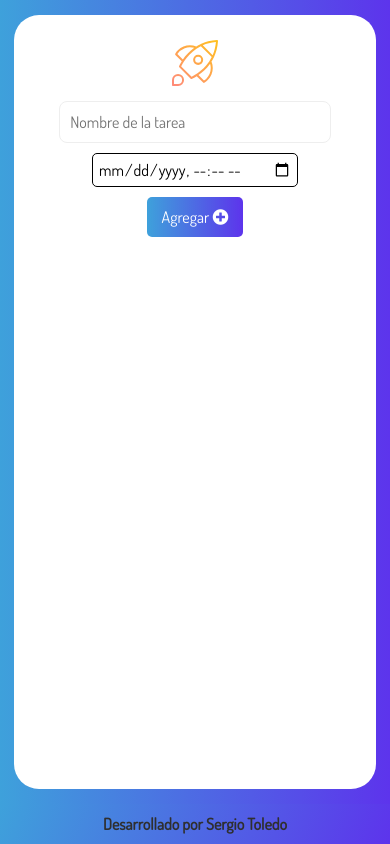
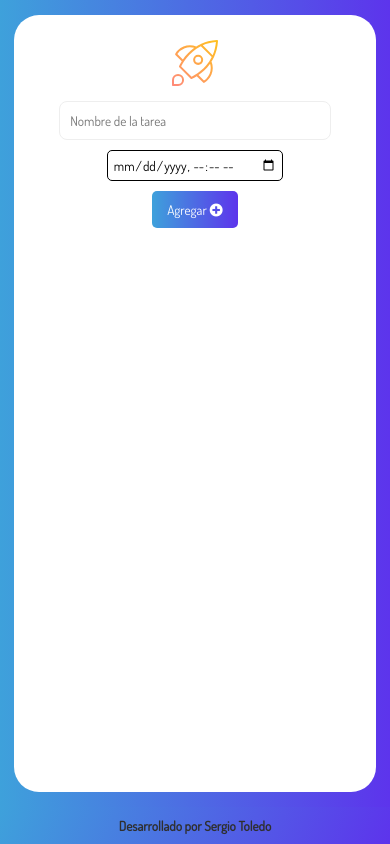
Before and after one commit to sergioftoledo/crud-to-do, a plain HTML site: page index.html in a window 390 px wide. Drawn offline with nearby package versions, Linux system fonts and the light colour scheme.

Commit message:
correccion del responsive

```diff
--- a/css/styles.css
+++ b/css/styles.css
@@ -2,14 +2,13 @@
   margin: 0;
   padding: 0;
   font-family: 'Dosis', sans-serif;
-  font-size: 16px;
 }
 main {
   background-image: linear-gradient(to right,
       rgba(62, 161, 219, 1),
       rgba(93, 52, 236, 1));
   width: 100vw;
-  height: calc(100vh - 40px);
+  height: calc(100vh - 36.8px);
   display: flex;
   align-items: center;
   justify-content: center;
@@ -28,7 +27,7 @@ form {
   border-radius: 25px;
   background-color: #fff;
   padding: 25px;
-  height: 75%;
+  height: 90%;
 }
 
 .title {
@@ -205,7 +204,6 @@ strong > a:hover {
 @media (max-width:890px) {
   .mainCard {
     width: 80%;
-  height: 90%;
   }
 
   form {
```
